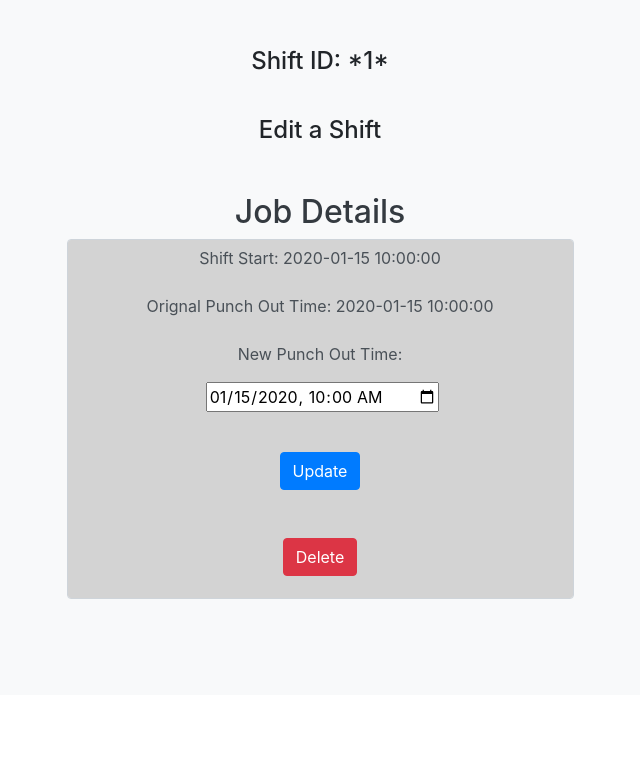
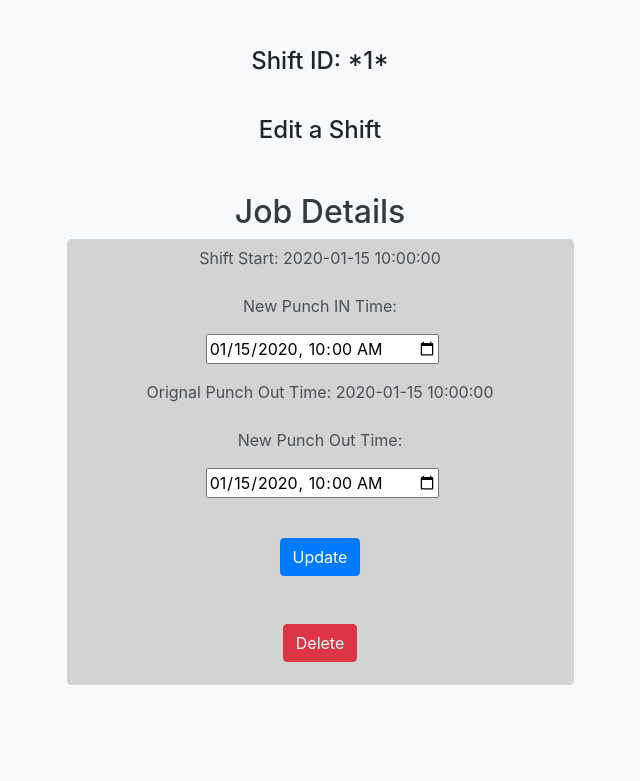
Before and after one commit to SinProp/TimeTrackerApp, a Flask app: page /edit/shift/1 in a window 1280 px wide. Shown: the part 327-1108 px from the top of the page, without its empty margins (320-960 px from the left). Before the commit the page ends 926 px from the top, so only its background shows below. Run offline with Flask 2, Linux system fonts and the light colour scheme; the visitor is signed in with stand-in values (Sample User, id 1); tables that the repository leaves empty or names only in its code hold one stand-in row (values such as "Sample post"); some libraries are stand-ins or nearby versions.

Commit message:
Added ability to change shift start times

```diff
--- a/flask_app/controllers/shifts.py
+++ b/flask_app/controllers/shifts.py
@@ -71,22 +71,27 @@ def update_time(id):
     if 'user_id' not in session:
         return redirect('/logout')
 
+    created_at = request.form.get('created_at')
     updated_at = request.form.get('updated_at')
     try:
+        created_at = datetime.strptime(created_at, '%Y-%m-%dT%H:%M')
         updated_at = datetime.strptime(updated_at, '%Y-%m-%dT%H:%M')
+
+        created_at_mysql_format = created_at.strftime('%Y-%m-%d %H:%M')
         updated_at_mysql_format = updated_at.strftime('%Y-%m-%d %H:%M')
     except ValueError as e:
         # Handle the case where the datetime input is not valid
         # You can return an error message or redirect to an error page
         print(f"Exception: {e}")
-        print(f"Invalid input value: {updated_at}")
+        print(
+            f"Invalid input value: created_at: {created_at}, updated_at: {updated_at}")
         return redirect(f'/edit/shift/{id}')
 
     if not Shift.validate_shift(request.form):
-        return redirect(f'/update/time/{shift.id}')
+        return redirect(f'/update/time/{id}')
     data = {
-
         "id": request.form['id'],
+        "created_at": created_at_mysql_format,
         "updated_at": updated_at_mysql_format
     }
     Shift.update_time(data)
--- a/flask_app/models/shift.py
+++ b/flask_app/models/shift.py
@@ -62,7 +62,7 @@ class Shift:
 
     @classmethod
     def update_time(cls, data):
-        query = "UPDATE shifts SET updated_at = %(updated_at)s WHERE id = %(id)s; "
+        query = "UPDATE shifts SET created_at = %(created_at)s, updated_at = %(updated_at)s WHERE id = %(id)s;"
         return connectToMySQL(cls.db_name).query_db(query, data)
 
     @classmethod
--- a/flask_app/templates/dashboard.html
+++ b/flask_app/templates/dashboard.html
@@ -98,8 +98,8 @@
                   Show Inactive Jobs Board
                 </button>
                 </div>
-                <div class="collapse" id="inactiveJobsTable">
-                <table class="table table-striped table-hover">
+                <div class="collapse col" id="inactiveJobsTable">
+                <table class="table mx-auto table-striped table-hover">
                     <thead>
                     <tr class="center-text">
                         <th data-label>IM #</th>
--- a/flask_app/templates/edit_shift.html
+++ b/flask_app/templates/edit_shift.html
@@ -59,6 +59,12 @@
                                     <div class="form-group">
                                         <label for="created_at">Shift Start: {{shift.created_at}}</label>
                                     </div>
+                                    <div class="form-group center-text">
+                                        <p>New Punch IN Time: </p>
+                                        <label for="created_at"></label>
+                                        <input type="datetime-local" value="{{ shift.created_at.strftime('%Y-%m-%dT%H:%M') if shift.created_at is not none else '' }}" name="created_at"></label>
+                                        <!-- <input type="datetime-local"  name="updated_at" class="form-control"></textarea> -->
+                                    </div>
                                     <div class="form-group">
                                         <label for="created_at">Orignal Punch Out Time: {{ shift.updated_at }}</label>
                                     </div>
```
